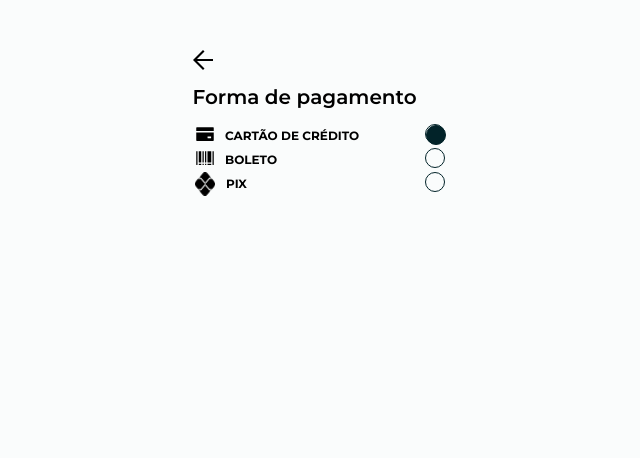
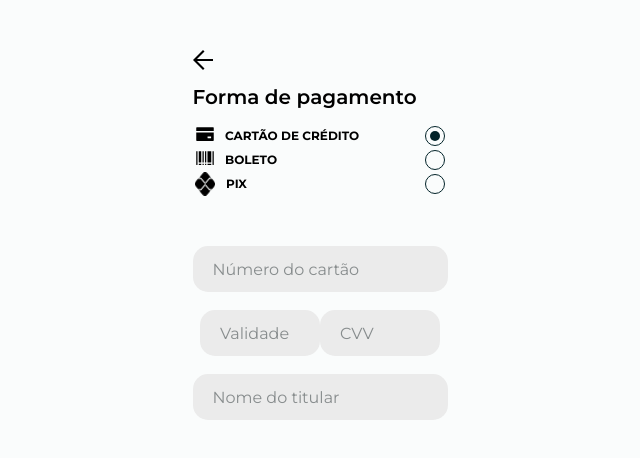
Before and after one commit to macielvini/dulcestore-front, a React (Create React App) app: page /checkout in a window 1280 px wide. Both pictures are taken after a click on the element 755 px from the left and 134 px from the top of the page. Shown: the top 458 px of the page, without its empty margins (320-960 px from the left). Built offline with nearby package versions, Linux system fonts and the light colour scheme; a web font is replaced by a local one.

Commit message:
feat: card forms

```diff
--- /dev/null
+++ b/src/components/CardForms.js
@@ -0,0 +1,79 @@
+import { useEffect, useState } from "react";
+import styled from "styled-components";
+
+
+export default function CardForms () {
+    const [data, setData] = useState({
+        num: "",
+        validade: "",
+        cvv: "",
+        nome: ""
+    })
+
+    return (
+        <Form>
+            <input placeholder="Número do cartão"
+            onChange={(e) => setData({...data, num: e.target.value})}/>
+            <div className="div">
+                <input className="p" placeholder="Validade"
+                onChange={(e) => setData({...data, validade: e.target.value})}/>
+                <input className="p" placeholder="CVV"
+                onChange={(e) => setData({...data, cvv: e.target.value})}/>
+            </div>
+            <input placeholder="Nome do titular"
+            onChange={(e) => setData({...data, nome: e.target.value})}/>
+        </Form>
+    )
+}
+
+
+const Form = styled.div`
+  width: 100%;
+  max-width: 255px;
+
+  display: flex;
+  flex-direction: column;
+  align-items: center;
+  gap: 18px;
+
+  margin: 50px 0 30px;
+
+  input {
+    width: 100%;
+
+    height: 46px;
+
+    background: rgba(235, 235, 235, 1);
+    border-radius: 15px;
+    padding: 5px 20px;
+    font-size: 16px;
+
+    border: none;
+  }
+
+  input::placeholder {
+    color: #878c8d;
+  }
+
+  .p {
+    width: 120px;
+  }
+  .div {
+    width: 255numlex;
+    justify-content: space-between;
+  }
+  button {
+    width: 100%;
+    max-width: 200px;
+    min-width: 140px;
+    height: 60px;
+
+    color: #f0ebce;
+    background: #073c47;
+    border-radius: 10px;
+
+    text-align: center;
+    text-transform: uppercase;
+    font-weight: 700;
+  }
+`;
--- a/src/components/ChooseMethod.js
+++ b/src/components/ChooseMethod.js
@@ -47,6 +47,7 @@ const Option = styled.div`
     width: 250px;
     display: flex;
     justify-content: space-between;
+    align-items: center;
 
     .icon {
         width: 20px;
@@ -65,18 +66,22 @@ const Option = styled.div`
         display: flex;
         gap: 10px;
     }
-    div {
-        height: 20px;
-        width: 20px;
-        border-radius: 100%;
-        border: 1px solid #022329;
+     div {
+         height: 20px;
+         width: 20px;
+         border-radius: 100%;
+         border: 1px solid #022329;
 
+         display: flex;
+         justify-content: center;
+         align-items: center;
         cursor: pointer;
     }
 `
-const Select = styled.div`
-    height: 50%;
-    width: 50%;
+const Select = styled.span`
+    display: block;
+    height: 10px;
+    width: 10px;
     border-radius: 100%;
     background-color: #022329;
 `
--- a/src/pages/CheckoutPage/CheckoutPage.js
+++ b/src/pages/CheckoutPage/CheckoutPage.js
@@ -2,17 +2,22 @@ import { useState } from "react";
 import { useNavigate } from "react-router-dom";
 import styled from "styled-components";
 import back from "../../assets/images/back.png"
+import CardForms from "../../components/CardForms";
 import ChooseMethode from "../../components/ChooseMethod";
 
 export default function Checkout() {
   const navigate = useNavigate ()
   const [select, setSelect] = useState("")
+
   return (
     <Background>
       <Img><img src={back} alt="back icon" onClick={() => navigate("/cart")}/></Img>
       <Titulo>Forma de pagamento</Titulo>
 
       <ChooseMethode select={select} setSelect={setSelect}/>
+
+      {select === "cartao" ? <CardForms/> : <></>}
+
     </Background>
   );
 }
```
